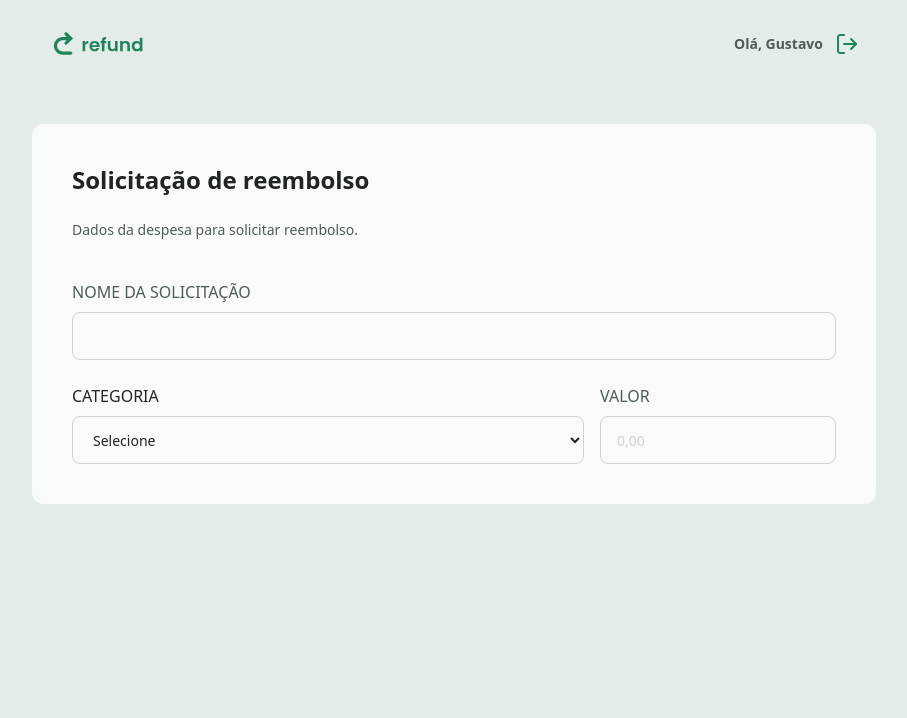
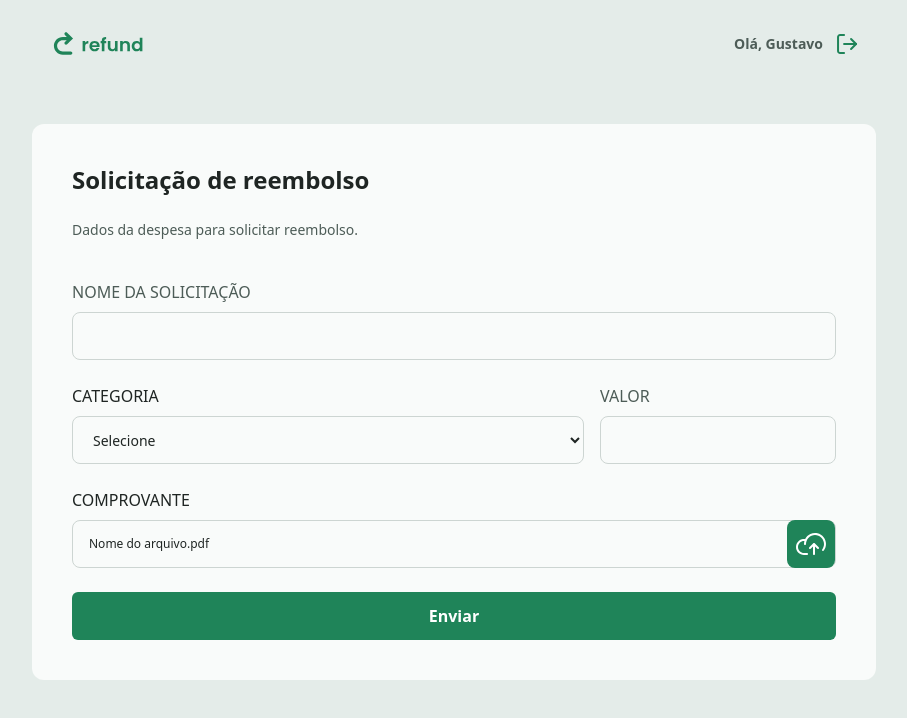
Before and after one commit to gustavocanepa10/Refund-2.0, a React (Vite) app: page / in a window 1280 px wide. Shown: the top 718 px of the page, without its empty margins (186-1093 px from the left). Built offline with nearby package versions, Linux system fonts and the light colour scheme.

Commit message:
componente de upload finalizado

```diff
--- a/src/components/AppLayout.tsx
+++ b/src/components/AppLayout.tsx
@@ -9,6 +9,7 @@ export function AppLayout() {
         items-center text-gray-100">
             <main className="p-3  md:w-auto flex flex-col gap-12">
             <Header/>
+            {/* Refund */}
             <Outlet/>
 
             </main>
--- a/src/components/Select.tsx
+++ b/src/components/Select.tsx
@@ -1,5 +1,5 @@
 
-import { Input } from "./input";
+
 
 
 type Props = React.ComponentProps<"select"> & {
@@ -15,7 +15,7 @@ type Props = React.ComponentProps<"select"> & {
               className="w-lg h-12 rounded-lg border border-gray-300 px-4 text-sm text-gray-100 bg-transparent outline-none focus:border-2"
               {...rest}
             >
-              <option value="" disabled hidden>
+              <option value="">
                 Selecione
               </option>
               <option value="food">Alimentação</option>
@@ -26,7 +26,7 @@ type Props = React.ComponentProps<"select"> & {
             </select>
           </div>
 
-          <Input legend="Valor" type="number" placeholder="0,00" />
+
         </div>
       );
   }
--- /dev/null
+++ b/src/components/Upload.tsx
@@ -0,0 +1,28 @@
+import UploadSvg from "../assets/upload.svg"
+
+
+type Props = React.ComponentProps<"input"> & {
+    filename?: string | null
+}
+
+
+export function Upload({filename = null, ...rest} : Props) {
+    return <div>
+        <legend className="uppercase text-xxs mb-2 text-inherit">
+            Comprovante
+        </legend>
+
+        <div className="flex items-center h-12 w-full rounded-lg border border-gray-300 text-sm text-gray-100 bg-transparent outline-none  ">
+            <input className="hidden" type="file" id="upload" {...rest}/>
+
+            <span className="text-xs text-gray-100 flex-1 pl-4">{filename ?? "Selecione o arquivo"}</span>
+
+            <label htmlFor="upload">
+                <img className="bg-green-100 h-12 w-12 rounded-lg p-2 cursor-pointer" src = {UploadSvg} alt="Upload" />
+                </label>
+
+
+        </div>
+    </div>
+
+}
--- a/src/pages/Refund.tsx
+++ b/src/pages/Refund.tsx
@@ -1,61 +1,55 @@
-import {Controller, useForm} from "react-hook-form"
+import { Controller, useForm } from "react-hook-form";
 import { Input } from "../components/input";
 import { Select } from "../components/Select";
+import { Upload } from "../components/Upload";
+import { Button } from "../components/Button";
 
 
 export function Refund() {
-    const {control, handleSubmit} = useForm({defaultValues : {
-        solicitationName : "",
-        Category : "",
-        file: ""
-    }})
+    const { control, handleSubmit } = useForm()
+
+  function onSubmit(data: any) {
+    console.log("Foi", data);
+  }
+
+  return (
+    <form
+      className="w-full flex flex-col rounded-xl bg-gray-500 p-10 gap-6
+            lg:min-w-[512px]"
+      onSubmit={handleSubmit(onSubmit)}
+    >
+      <header className="flex flex-col text-gray-100 gap-4">
+        <h1 className="font-bold text-2xl">Solicitação de reembolso</h1>
+        <p className="text-sm text-gray-200 mt-2 mb-4">
+          Dados da despesa para solicitar reembolso.
+        </p>
+      </header>
+      <Controller
+        control={control}
+        name="solicitationName"
+        render={({ field }) => (
+          <Input {...field} legend="Nome da Solicitação" />
+        )}
+      />
+
+      <div className="flex gap-4">
+        <Controller
+          control={control}
+          name="Category"
+          render={({ field }) => <Select legend="Categoria" {...field} />}
+        />
+
+        <Input legend="Valor" required />
+      </div>
 
 
-    function onSubmit(data: any) {
-        console.log(data);
-
-
-    }
+      <Upload filename="Nome do arquivo.pdf" />
 
 
 
 
 
-
-    return (
-
-
-
-            <form className="w-full flex flex-col rounded-xl bg-gray-500 p-10 gap-6
-            lg:min-w-[512px]" onSubmit={handleSubmit(onSubmit)}>
-                <header className="flex flex-col text-gray-100 gap-4">
-                <h1 className="font-bold text-2xl">Solicitação de reembolso</h1>
-                <p className="text-sm text-gray-200 mt-2 mb-4">Dados da despesa para solicitar reembolso.</p>
-                </header>
-                <Controller control={control} name ="solicitationName" render={({field}) => (
-                    <Input {...field} legend="Nome da Solicitação"  />
-                )}/>
-
-                <div>
-                <Controller control={control} name="Category" render={({field})  => (
-
-                    <Select legend = "Categoria" {...field}/>
-                 )}/>
-
-
-
-
-                </div>
-
-
-            </form>
-
-
-
-
-
-
-
-    )
-
+      <Button type="submit">Enviar</Button>
+    </form>
+  );
 }
--- a/src/pages/SignIn.tsx
+++ b/src/pages/SignIn.tsx
@@ -1,61 +1,63 @@
+import { Input } from "../components/input";
+import { Button } from "../components/Button";
+import { Controller, useForm } from "react-hook-form";
+import { useNavigate } from "react-router";
 
-import { Input } from "../components/input"
-import { Button } from "../components/Button"
-import {Controller, useForm} from "react-hook-form"
-import { useNavigate } from "react-router"
-
-
-
-
-
-
-export function SignIn  () {
-  const navigate = useNavigate()
-  const {control, handleSubmit} = useForm({defaultValues : {
-    email : "",
-    password: ""
-
-  }})
-
+export function SignIn() {
+  const navigate = useNavigate();
+  const { control, handleSubmit } = useForm({
+    defaultValues: {
+      email: "",
+      password: "",
+    },
+  });
 
   function onSubmit(data: any) {
     console.log(data);
-
-
   }
 
+  return (
+    <form
+      onSubmit={handleSubmit(onSubmit)}
+      className="w-full flex flex-col gap-4"
+    >
+      <Controller
+        control={control}
+        name="email"
+        render={({ field }) => (
+          <Input
+            required
+            legend="E-mail"
+            type="email"
+            placeholder="Seu @email.com"
+            {...field}
+          />
+        )}
+      />
 
+      <Controller
+        control={control}
+        name="password"
+        render={({ field }) => (
+          <Input
+            required
+            legend="Senha"
+            type="password"
+            placeholder="123456"
+            {...field}
+          />
+        )}
+      />
 
+      <Button onClick={onSubmit}> Entrar </Button>
 
-return <form onSubmit={handleSubmit(onSubmit)}  className="w-full flex flex-col gap-4">
-
-
-  <Controller control={control} name="email" render={({field}) => (
-
-    <Input  required legend="E-mail" type="email" placeholder="Seu @email.com" {...field}  />
-
-  )}/>
-
-
-<Controller control={control} name="password" render={({field}) => (
-
-<Input  required legend="Senha" type="password" placeholder="123456" {...field}  />
-
-)}/>
-
-
-
-
-
-
-
-  <Button onClick={onSubmit}>  Entrar   </Button>
-
-  <Button onClick={() => navigate('/SignUp')} type="button" className="w-full h-12 rounded-md font-sans text-gray-100 font-semibold cursor-pointer ">
-     Criar conta
-  </Button>
-
-
-
+      <Button
+        onClick={() => navigate("/SignUp")}
+        type="button"
+        className="w-full h-12 rounded-md font-sans text-gray-100 font-semibold cursor-pointer "
+      >
+        Criar conta
+      </Button>
     </form>
+  );
 }
--- a/src/pages/SignUp.tsx
+++ b/src/pages/SignUp.tsx
@@ -1,90 +1,74 @@
+import { Input } from "../components/input";
+import { Button } from "../components/Button";
+import { Controller, useForm } from "react-hook-form";
+import { useNavigate } from "react-router";
 
+export function SignUp() {
+  const navigate = useNavigate();
 
-
-import { Input } from "../components/input"
-import { Button } from "../components/Button"
-import {Controller, useForm} from "react-hook-form"
-import { useNavigate } from "react-router"
-
-
-
-
-
-
-export function SignUp  () {
-
-    const navigate = useNavigate()
-
-
-  const {control, handleSubmit} = useForm({defaultValues : {
-    name : "",
-    email : "",
-    password: "",
-    ConfirmPassword: ""
-
-  }})
-
+  const { control, handleSubmit } = useForm({
+    defaultValues: {
+      name: "",
+      email: "",
+      password: "",
+      ConfirmPassword: "",
+    },
+  });
 
   function onSubmit(data: any) {
     console.log(data);
-
-
-
   }
 
+  return (
+    <form
+      onSubmit={handleSubmit(onSubmit)}
+      className="w-full flex flex-col gap-4"
+    >
+      <Controller
+        control={control}
+        name="name"
+        render={({ field }) => (
+          <Input required legend="Nome" type="text" {...field} />
+        )}
+      />
 
+      <Controller
+        control={control}
+        name="email"
+        render={({ field }) => (
+          <Input required legend="E-mail" type="email" {...field} />
+        )}
+      />
 
+      <Controller
+        control={control}
+        name="password"
+        render={({ field }) => (
+          <Input required legend="Senha" type="password" {...field} />
+        )}
+      />
 
-return <form onSubmit={handleSubmit(onSubmit)}  className="w-full flex flex-col gap-4">
+      <Controller
+        name="ConfirmPassword"
+        control={control}
+        render={({ field }) => (
+          <Input
+            required
+            legend="Confirme a senha"
+            type="password"
+            {...field}
+          />
+        )}
+      />
 
-<Controller control={control} name="name" render={({field}) => (
+      <Button> Cadastrar </Button>
 
-<Input  required legend="Nome" type="text"  {...field}  />
-
-)}/>
-
-
-  <Controller control={control} name="email" render={({field}) => (
-
-    <Input  required legend="E-mail" type="email"  {...field}  />
-
-  )}/>
-
-
-<Controller control={control} name="password" render={({field}) => (
-
-<Input  required legend="Senha" type="password"  {...field}  />
-
-)}
-
-
-
-
-
-
-
-/>
-
-<Controller  name="ConfirmPassword" control={control} render={({field}) => (
-    <Input  required legend="Confirme a senha" type="password"  {...field}   />
-)} />
-
-
-
-
-
-
-
-  <Button>  Cadastrar   </Button>
-
-
-  <Button onClick={() => navigate(-1)} className="w-full h-12 rounded-md font-sans text-gray-100 font-semibold cursor-pointer"   >
-    Já tenho uma conta
-  </Button>
-
-
-
-
-
+      <Button
+        onClick={() => navigate(-1)}
+        className="w-full h-12 rounded-md font-sans text-gray-100 font-semibold cursor-pointer"
+      >
+        Já tenho uma conta
+      </Button>
     </form>
+  );
 }
--- a/src/routes/AuthRoutes.tsx
+++ b/src/routes/AuthRoutes.tsx
@@ -1,34 +1,18 @@
-import {Routes, Route} from "react-router"
-import {SignIn} from "../pages/SignIn"
-import {AuthLayout} from "../components/authLayout"
-import { SignUp } from "../pages/SignUp"
-import { NotFound } from "../pages/NotFound"
-
-
-
+import { Routes, Route } from "react-router";
+import { SignIn } from "../pages/SignIn";
+import { AuthLayout } from "../components/authLayout";
+import { SignUp } from "../pages/SignUp";
+import { NotFound } from "../pages/NotFound";
 
 export function AuthRoutes() {
+  return (
+    <Routes>
+      <Route path="/" element={<AuthLayout />}>
+        <Route path="/" element={<SignIn />} />
+        <Route path="/SignUp" element={<SignUp />} />
+      </Route>
 
-    return (
-        <Routes>
-
-
-
-            <Route  path="/" element = {<AuthLayout/>} >
-            <Route  path="/" element = {<SignIn/>}  />
-            <Route  path="/SignUp" element = {<SignUp/>} />
-            </Route>
-
-
-            <Route path="*" element = {<NotFound/>}/>
-
-
-
-
-
-        </Routes>
-    )
-
-
-
+      <Route path="*" element={<NotFound />} />
+    </Routes>
+  );
 }
--- a/src/routes/index.tsx
+++ b/src/routes/index.tsx
@@ -1,5 +1,5 @@
 import { BrowserRouter } from "react-router";
-import { AuthRoutes } from "./AuthRoutes";
+// import { AuthRoutes } from "./AuthRoutes";
 import { EmployeeRoutes } from "./EmployeeRoutes";
 
 
```
